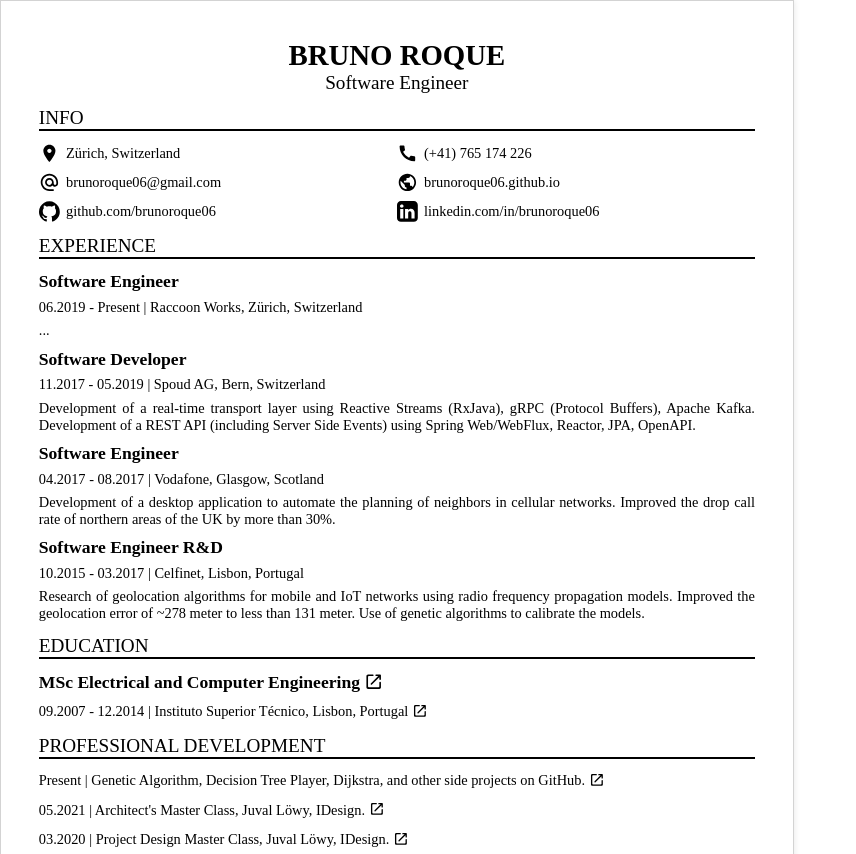
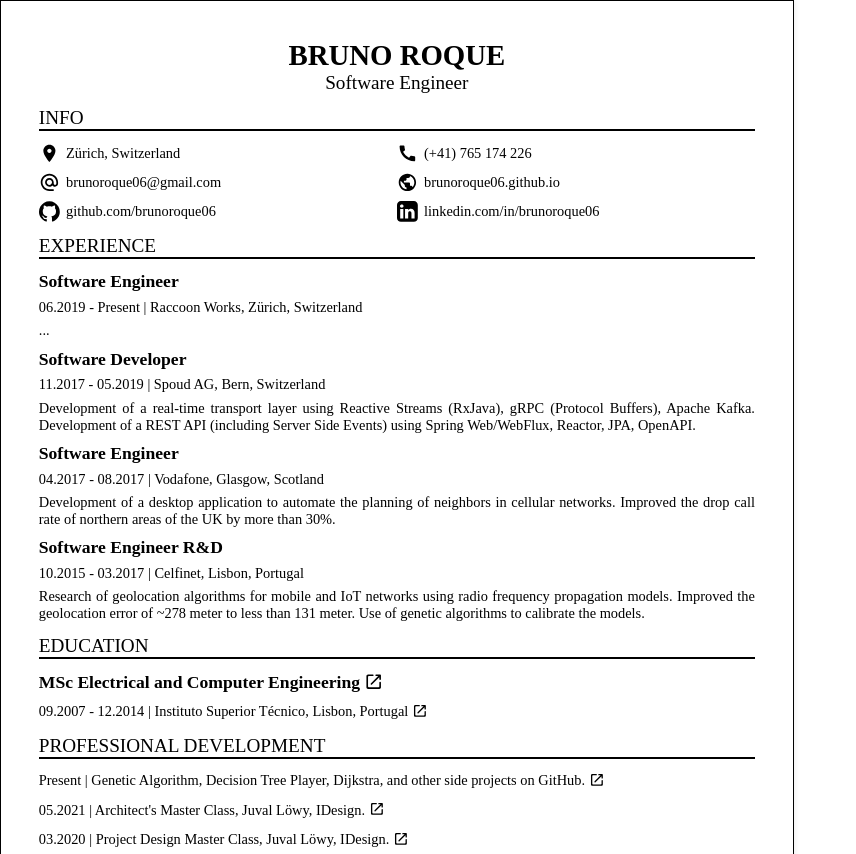
Before and after one commit to brunoroque06/brunoroque06.github.io, an Eleventy site: page docs/bruno-roque-cv.html in a window 1280 px wide. Shown: the top 854 px of the page, without its empty margins (0-856 px from the left). Built offline with nearby package versions, Linux system fonts and the light colour scheme; Eleventy itself is replaced by a stand-in of ours; files that its build step writes are made by us from their sources; what puppeteer, sharp would draw is missing.

Commit message:
CV border is black

```diff
--- a/docs/bruno-roque-cv.html
+++ b/docs/bruno-roque-cv.html
@@ -27,7 +27,7 @@
         width: 210mm;
         min-height: 297mm;
         padding: 10mm;
-        border: 1pt #d3d3d3 solid;
+        border: 1pt black solid;
         box-shadow: 0 0 5pt rgba(0, 0, 0, 0.1);
       }
 
```
